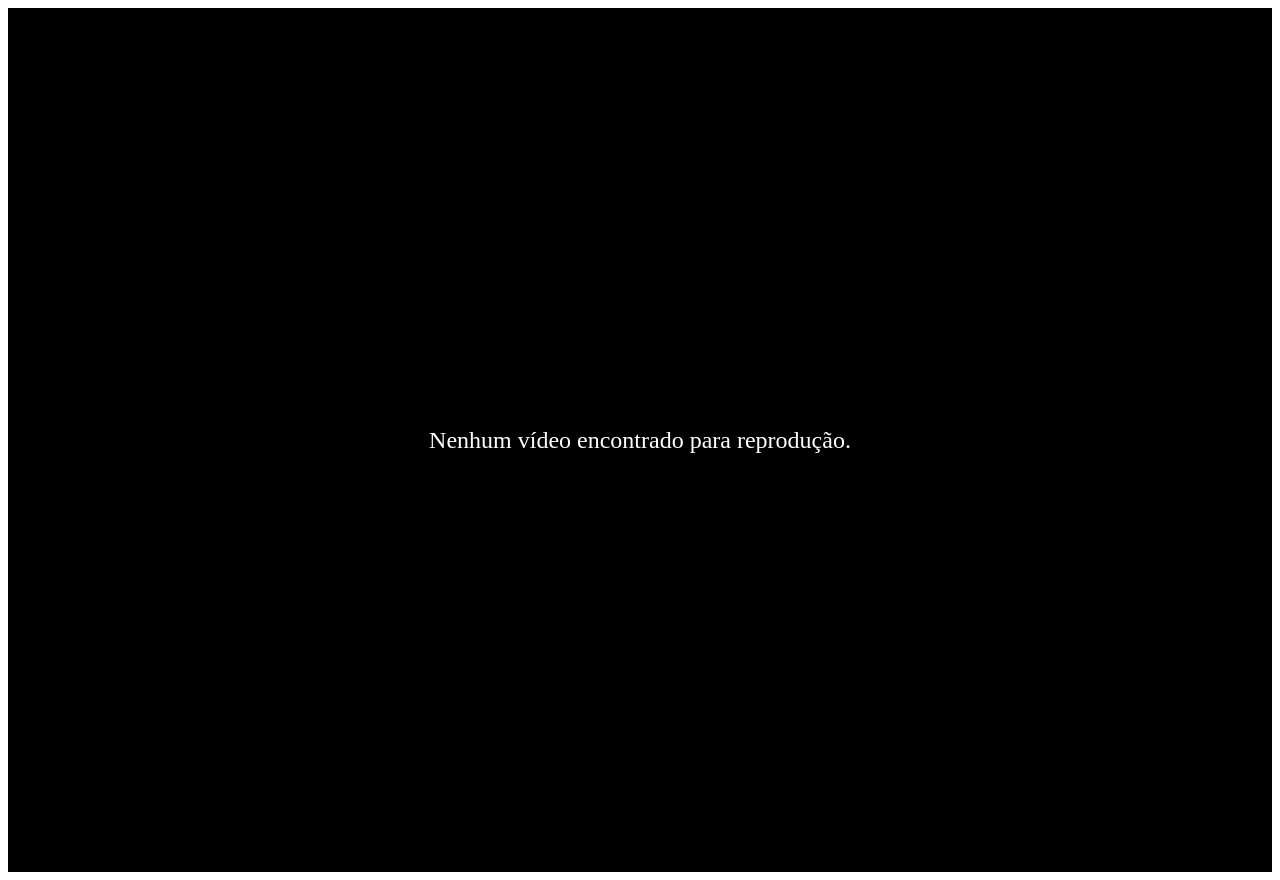
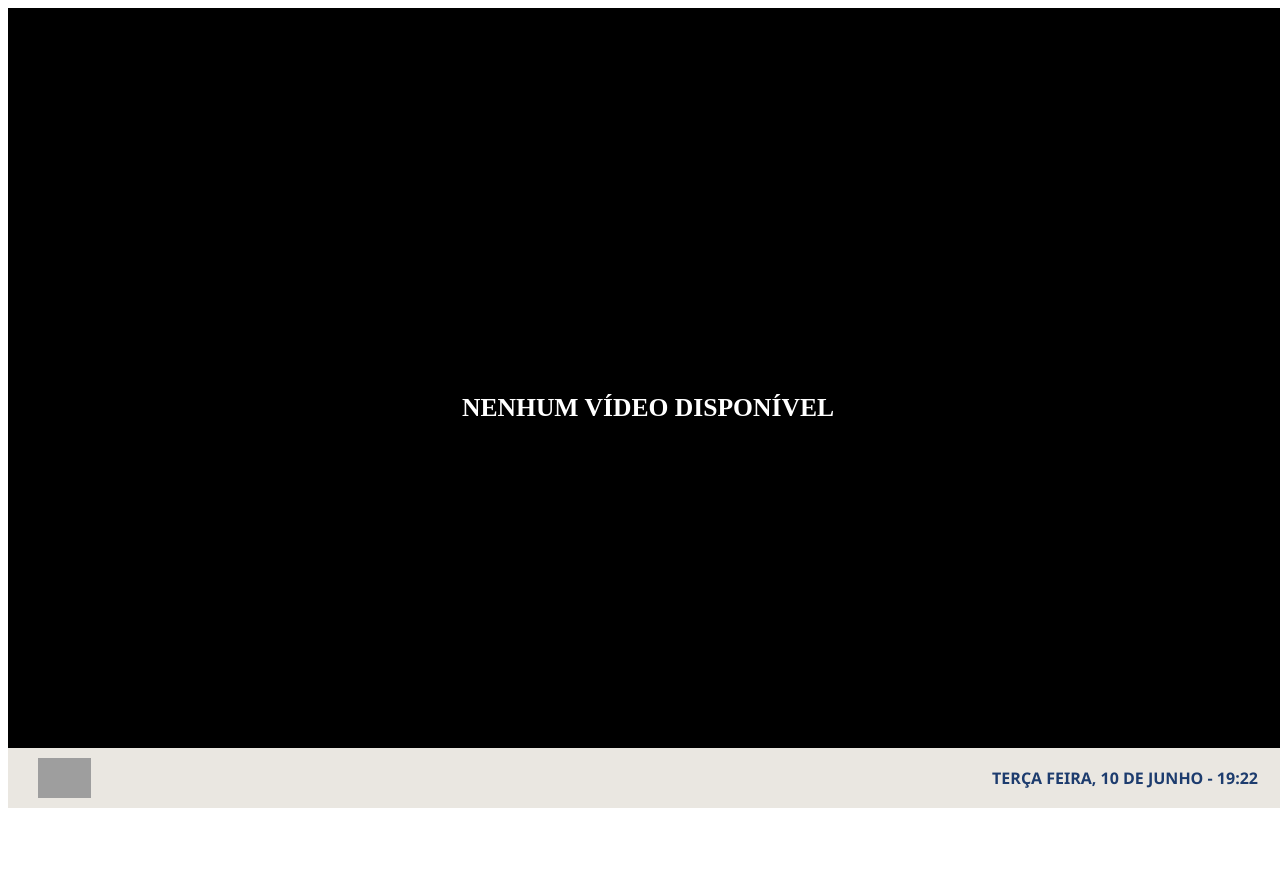
Before and after one commit to absants/tvpainel, a Next.js app: page /player in a window 1280 px wide. After the commit the page ends 816 px from the top, so only its background shows below. Built offline with nearby package versions, Linux system fonts and the light colour scheme; no server answers; the database is empty; grey boxes are pictures that could not be loaded.

Commit message:
atualizacao

```diff
--- a/pages/player.tsx
+++ b/pages/player.tsx
@@ -1,5 +1,3 @@
-// player.tsx - busca ordemGlobal centralizada no Supabase
-
 import { useEffect, useRef, useState } from "react";
 import { supabase } from "../lib/supabase";
 
@@ -22,8 +20,7 @@ export default function PlayerPage() {
         return;
       }
 
-      console.table(data); // 🔍 debug visual
-
+      console.table(data); // debug
       const urls = data.map((item) => `${item.arquivo}?t=${Date.now()}`);
       setVideos(urls);
     };
@@ -34,17 +31,19 @@ export default function PlayerPage() {
   useEffect(() => {
     const updateTime = () => {
       const now = new Date();
-      const time = now.toLocaleTimeString("pt-BR", {
+      const hora = now.toLocaleTimeString("pt-BR", {
         hour: "2-digit",
         minute: "2-digit",
       });
-      const date = now.toLocaleDateString("pt-BR", {
+      const data = now.toLocaleDateString("pt-BR", {
         weekday: "long",
         day: "2-digit",
-        month: "short",
+        month: "long",
       });
-      const capitalized = date.charAt(0).toUpperCase() + date.slice(1);
-      setCurrentTime(`${capitalized} • ${time}`);
+
+      const formatado =
+        data.toUpperCase().replace("-FEIRA", " FEIRA") + " - " + hora;
+      setCurrentTime(formatado);
     };
 
     updateTime();
@@ -78,26 +77,6 @@ export default function PlayerPage() {
     }
   }, [currentIndex]);
 
-  if (videos.length === 0) {
-    return (
-      <div
-        style={{
-          color: "#fff",
-          backgroundColor: "#000",
-          padding: "2rem",
-          fontSize: "1.5rem",
-          height: "100vh",
-          display: "flex",
-          justifyContent: "center",
-          alignItems: "center",
-          overflow: "hidden",
-        }}
-      >
-        Nenhum vídeo encontrado para reprodução.
-      </div>
-    );
-  }
-
   return (
     <div
       style={{
@@ -107,8 +86,10 @@ export default function PlayerPage() {
         padding: 0,
         overflow: "hidden",
         position: "relative",
+        backgroundColor: "#000",
       }}
     >
+      {videos.length > 0 ? (
         <video
           ref={videoRef}
           src={videos[currentIndex]}
@@ -122,9 +103,29 @@ export default function PlayerPage() {
             position: "absolute",
             top: 0,
             left: 0,
+            zIndex: 1,
           }}
         />
+      ) : (
+        <div
+          style={{
+            width: "100%",
+            height: "100%",
+            backgroundColor: "#000",
+            display: "flex",
+            justifyContent: "center",
+            alignItems: "center",
+            color: "#fff",
+            fontSize: "1.6rem",
+            fontWeight: 600,
+            zIndex: 1,
+          }}
+        >
+          NENHUM VÍDEO DISPONÍVEL
+        </div>
+      )}
 
+      {/* Rodapé */}
       <div
         style={{
           position: "absolute",
@@ -132,8 +133,8 @@ export default function PlayerPage() {
           left: 0,
           right: 0,
           height: "60px",
-          background: "rgba(0, 0, 0, 0.65)",
-          color: "#fff",
+          backgroundColor: "#eae7e1", // cinza claro
+          color: "#000",
           display: "flex",
           justifyContent: "space-between",
           alignItems: "center",
@@ -143,12 +144,20 @@ export default function PlayerPage() {
           zIndex: 2,
         }}
       >
-        <strong
-          style={{ letterSpacing: 1, fontSize: 20, color: "#1D7BBA" }}
+        <img
+          src="/logo-impacto.png" // ⬅️ Troque para o path real do seu logo
+          alt="Impacto MídiaTV"
+          style={{ height: "40px", objectFit: "contain" }}
+        />
+        <span
+          style={{
+            fontWeight: 700,
+            color: "#1D3C6E",
+            fontSize: "16px",
+          }}
         >
-          Impacto Mídia TV
-        </strong>
-        <span style={{ opacity: 0.9 }}>{currentTime}</span>
+          {currentTime}
+        </span>
       </div>
     </div>
   );
```
Also changed, not shown: public/logo-impacto.png.jpeg (added). Lines whose indentation alone changed are shown as unchanged.
